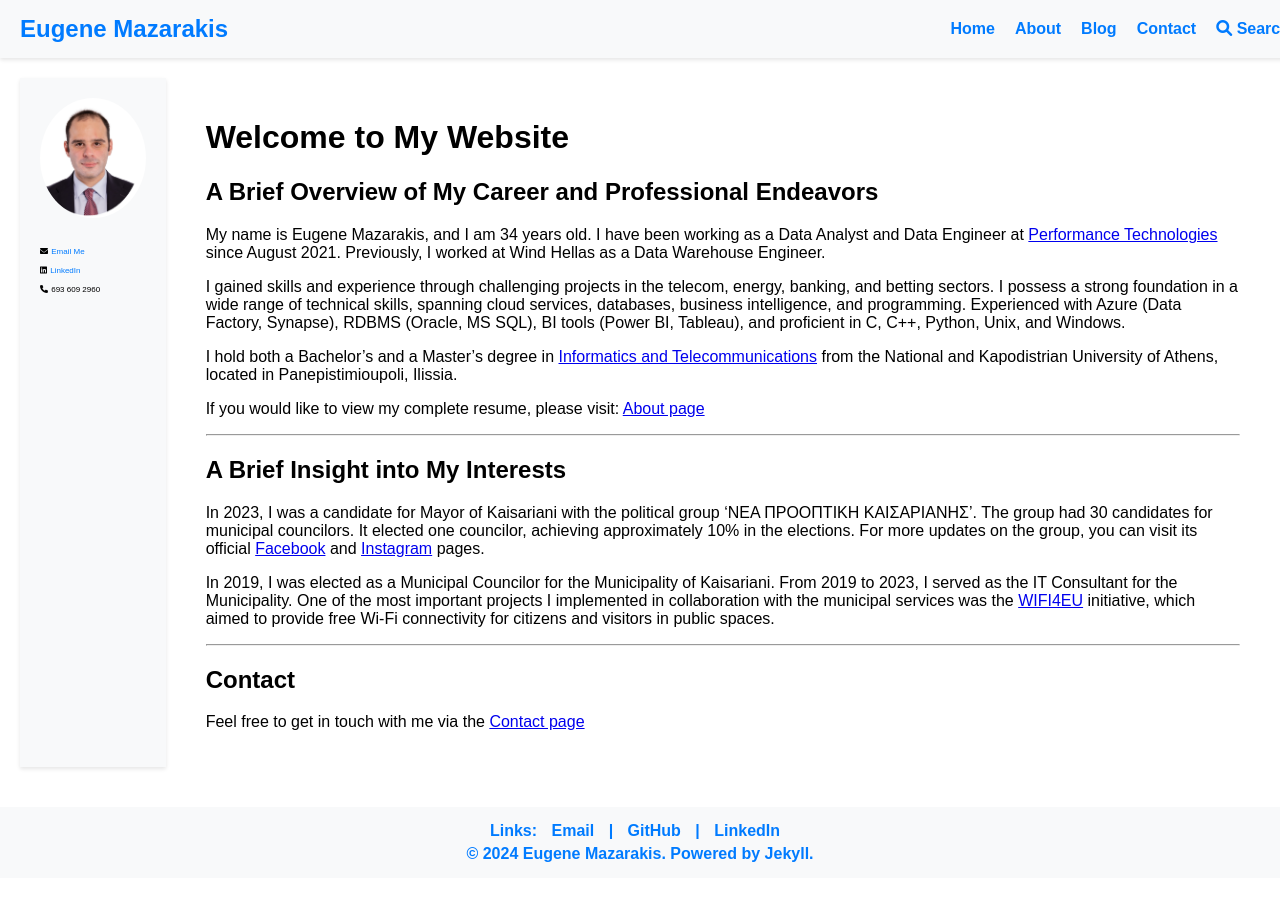
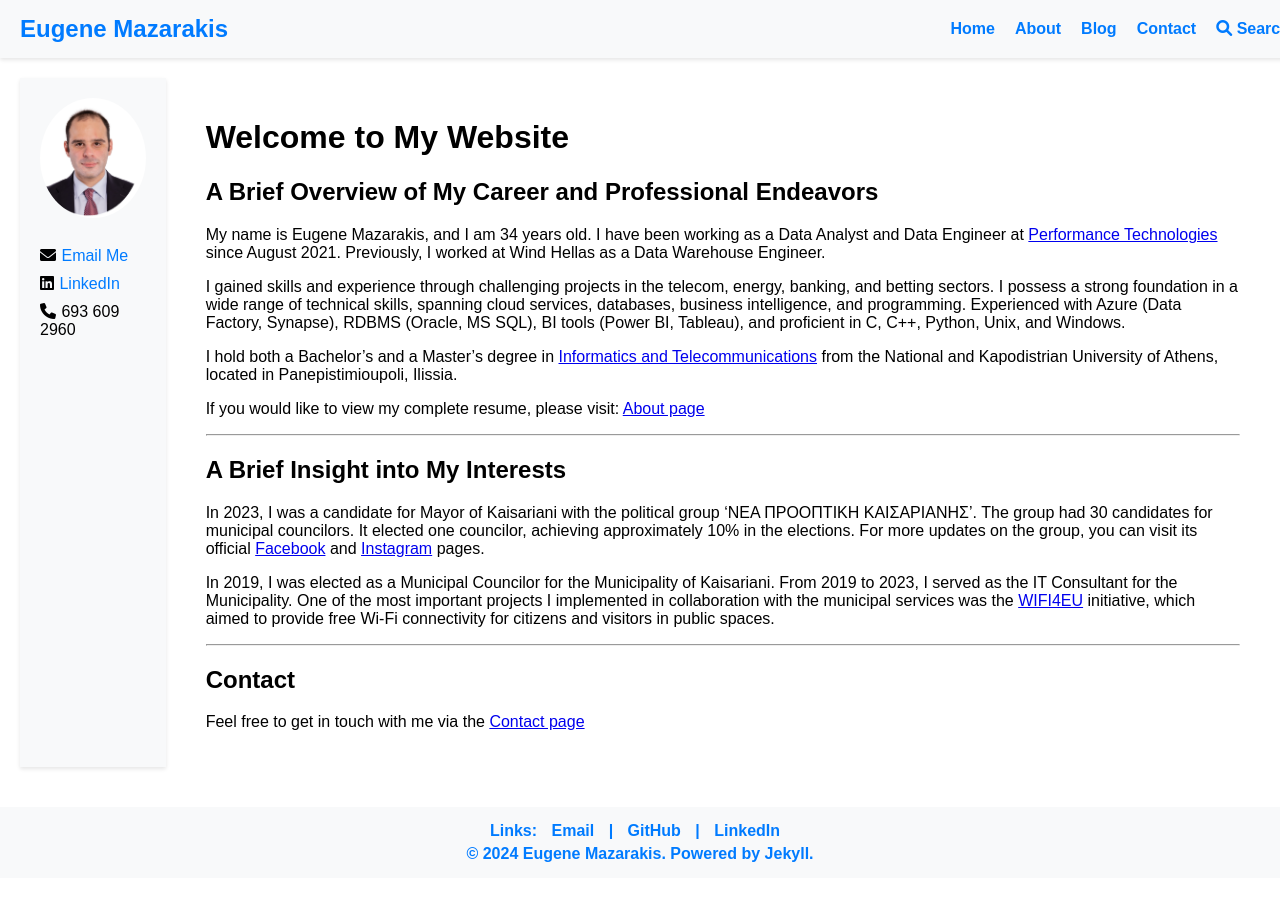
Before and after one commit to EMazarakis/EMazarakis.github.io, a Jekyll site: the page built from index.md, in a window 1280 px wide. Built offline with Jekyll 4.4.1, drawn with Linux system fonts in a browser that asks for light colours.

Commit message:
Update custom.css

```diff
--- a/assets/custom.css
+++ b/assets/custom.css
@@ -117,7 +117,7 @@ footer {
 /* Contact info styling */
 .contact-info p {
     margin: 10px 0;
-    font-size: 0.5em; /* Standard font size */
+    font-size: 1em; /* Standard font size */
 }
 
 .contact-info a {
```
